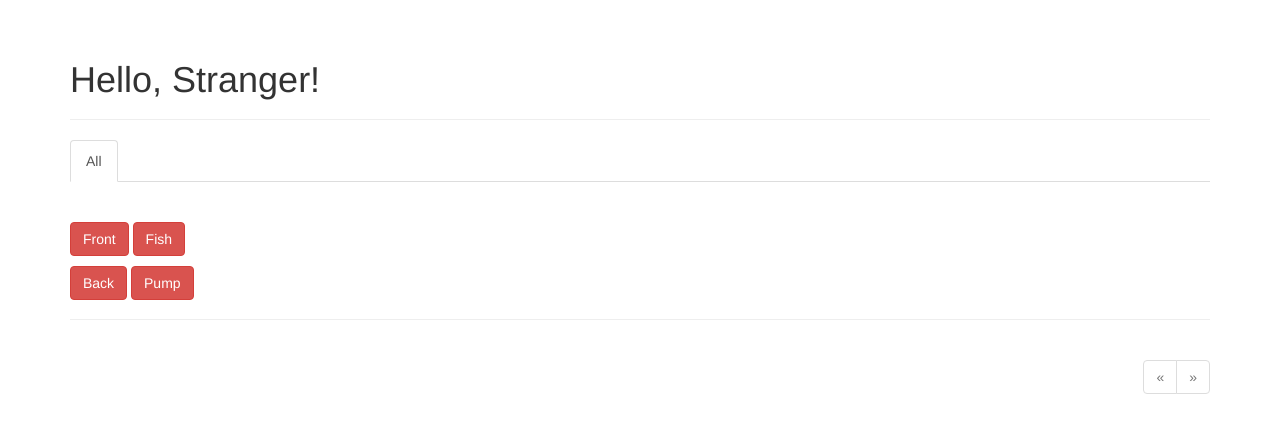
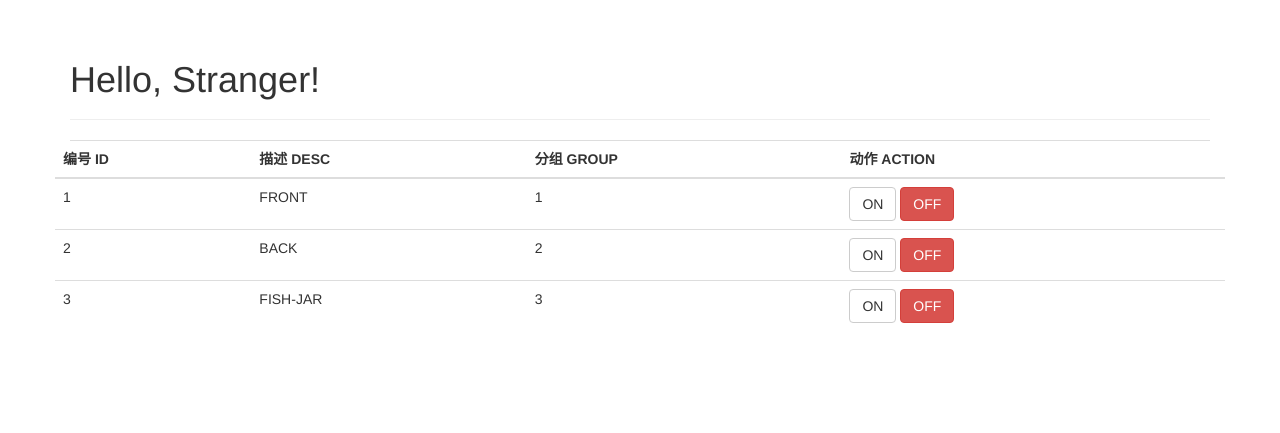
Before and after one commit to lanpinguo/PureBorderAgent, a Flask app: page / in a window 1280 px wide. Shown: the part 52-485 px from the top of the page. Run offline with Flask 2, Linux system fonts and the light colour scheme; data that the repository does not hold is empty; some libraries are stand-ins or nearby versions.

Commit message:
add fish-jar front back web ctrl page on index.html

```diff
--- a/app/main/views.py
+++ b/app/main/views.py
@@ -231,38 +231,55 @@ def show_motes():
     resp.set_cookie('show_motes', '1', max_age=30*24*60*60)
     return resp
 
-@main.route('/front')
+@main.route('/front_on')
 #@login_required
-def ctrl_front():
+def ctrl_front_on():
     print("ctrl_front here")
-    bg.get(motes_ip['back_light'].encode('utf-8'),b'relay_sw')
+    bg.post(motes_ip['front_light'].encode('utf-8'),b'relay-sw',b'&state=0xFF&mask=0xFF')
+    resp = make_response(redirect(url_for('.index')))
+    resp.set_cookie('show_motes', '1', max_age=30*24*60*60)
+    return resp
+
+@main.route('/front_off')
+#@login_required
+def ctrl_front_off():
+    print("ctrl_front here")
+    bg.post(motes_ip['front_light'].encode('utf-8'),b'relay-sw',b'&state=0x0&mask=0xFF')
     resp = make_response(redirect(url_for('.index')))
     resp.set_cookie('show_motes', '1', max_age=30*24*60*60)
     return resp
 
 
-@main.route('/back')
+@main.route('/back_on')
 #@login_required
-def ctrl_back():
+def ctrl_back_on():
     print("ctrl_back here")
     bg.post(motes_ip['back_light'].encode('utf-8'),b'relay-sw',b'&state=0xFF&mask=0xFF')
     resp = make_response(redirect(url_for('.index')))
     resp.set_cookie('show_motes', '1', max_age=30*24*60*60)
     return resp
 
-@main.route('/fish')
+@main.route('/back_off')
 #@login_required
-def ctrl_fish():
-    print("ctrl_fish here")
+def ctrl_back_off():
+    bg.post(motes_ip['back_light'].encode('utf-8'),b'relay-sw',b'&state=0x0&mask=0xFF')
     resp = make_response(redirect(url_for('.index')))
     resp.set_cookie('show_motes', '1', max_age=30*24*60*60)
     return resp
 
-@main.route('/pump')
+
+@main.route('/fish_jar_on')
 #@login_required
-def ctrl_pump():
-    print("ctrl_pump here")
-    bg.post(motes_ip['back_light'].encode('utf-8'),b'relay-sw',b'&state=0x0&mask=0xFF')
+def ctrl_fish_jar_on():
+    bg.post(motes_ip['fish'].encode('utf-8'),b'relay-sw',b'&state=0xFF&mask=0xFF')
+    resp = make_response(redirect(url_for('.index')))
+    resp.set_cookie('show_motes', '1', max_age=30*24*60*60)
+    return resp
+
+@main.route('/fish_jar_off')
+#@login_required
+def ctrl_fish_jar_off():
+    bg.post(motes_ip['fish'].encode('utf-8'),b'relay-sw',b'&state=0x0&mask=0xFF')
     resp = make_response(redirect(url_for('.index')))
     resp.set_cookie('show_motes', '1', max_age=30*24*60*60)
     return resp
--- a/app/templates/index.html
+++ b/app/templates/index.html
@@ -15,9 +15,11 @@
 </div>
 <div class="post-tabs">
     <ul class="nav nav-tabs">
+        <!--
         <li{% if not show_followed %} class="active"{% endif %}>
             <a href="{{ url_for('.show_all') }}">All</a>
         </li>
+        -->
         {% if current_user.is_authenticated %}
         <li{% if not show_followed %} class="active"{% endif %}>
 			<a href="{{ url_for('.show_motes') }}">Motes</a>
@@ -26,19 +28,55 @@
 
         {% endif %}
     </ul>
-    <div class="page-header">
-        <p>
-            <a class="btn btn-danger" href="{{ url_for('.ctrl_front') }}">Front</a>
-            <a class="btn btn-danger" href="{{ url_for('.ctrl_fish') }}">Fish</a>
-        </p>
-        <p>
-            <a class="btn btn-danger" href="{{ url_for('.ctrl_back') }}">Back</a>
-            <a class="btn btn-danger" href="{{ url_for('.ctrl_pump') }}">Pump</a>
-        </p>
+
+	<div class="row">
+        <div class="span12">
+          <table class="table table-hover">
+            <thead>
+              <tr>
+                <th>编号 ID</th>
+                <th>描述 DESC</th>
+                <th>分组 GROUP</th>
+                <th>动作 ACTION</th>
+              </tr>
+            </thead>
+            <tbody>
+              <tr>
+                <td>1</td>
+                <td>FRONT</td>
+                <td>1</td>
+                <td>
+                    <a class="btn btn-default" href="{{ url_for('.ctrl_front_on') }}">ON</a>
+                    <a class="btn btn-danger" href="{{ url_for('.ctrl_front_off') }}">OFF</a>
+                </td>
+              </tr>
+              <tr>
+                <td>2</td>
+                <td>BACK</td>
+                <td>2</td>
+                <td>
+                    <a class="btn btn-default" href="{{ url_for('.ctrl_back_on') }}">ON</a>
+                    <a class="btn btn-danger" href="{{ url_for('.ctrl_back_off') }}">OFF</a>
+                </td>
+              </tr>
+              <tr>
+                <td>3</td>
+                <td>FISH-JAR</td>
+                <td>3</td>
+                <td>
+                    <a class="btn btn-default" href="{{ url_for('.ctrl_fish_jar_on') }}">ON</a>
+                    <a class="btn btn-danger" href="{{ url_for('.ctrl_fish_jar_off') }}">OFF</a>
+                </td>
+              </tr>
+            </tbody>
+          </table>
+        </div>
     </div>
 
-    {% include '_posts.html' %}
+
+    <!-- {% include '_posts.html' %} -->
 </div>
+<!--
 {% if pagination %}
 <div class="pagination">
     {{ macros.pagination_widget(pagination, '.index') }}
@@ -50,3 +88,4 @@
 {{ super() }}
 {{ pagedown.include_pagedown() }}
 {% endblock %}
+-->
```
